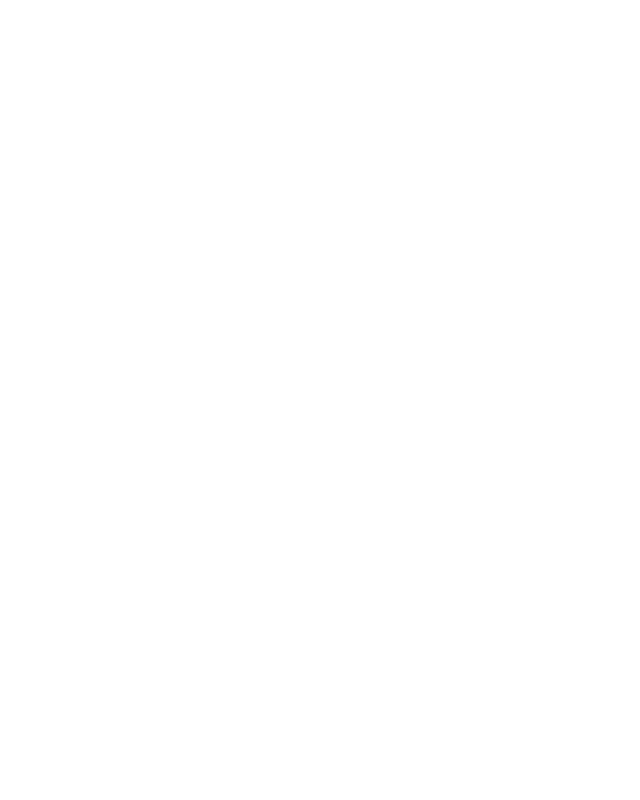
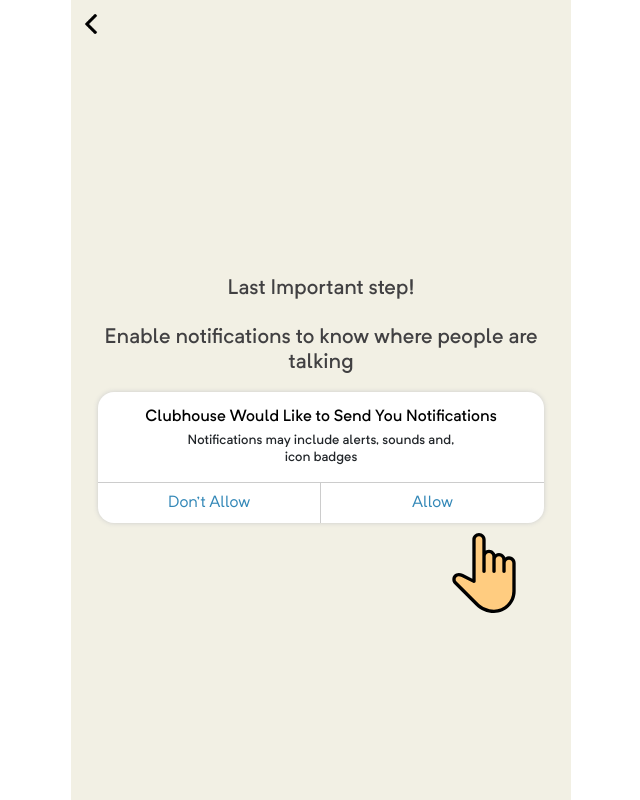
Before and after one commit to ab316/clubhouse-frontend-clone, a React (Create React App) app: page /allow_notification in a window 1280 px wide. Before the commit this address had no page. Shown: the whole page, without its empty margins (319-959 px from the left). Built offline with nearby package versions, Linux system fonts and the light colour scheme.

Commit message:
Allow notification screen

```diff
--- a/src/App.jsx
+++ b/src/App.jsx
@@ -4,6 +4,7 @@ import PlanLayout from './pages/layouts/PlanLayout';
 import Welcome from './pages/Welcome';
 import PhoneConfirmation from './pages/PhoneConfirmation';
 import CodeConfirm from './pages/CodeConfirm';
+import AllowNotification from './pages/AllowNotification';
 
 function App() {
   return (
@@ -13,6 +14,7 @@ function App() {
           <Route path="/" element={<Welcome />} />
           <Route path="/invite" element={<PhoneConfirmation />} />
           <Route path="/code_confirm" element={<CodeConfirm />} />
+          <Route path="/allow_notification" element={<AllowNotification />} />
         </Routes>
       </PlanLayout>
     </Router>
--- /dev/null
+++ b/src/pages/AllowNotification.jsx
@@ -0,0 +1,36 @@
+import React from 'react';
+import {Link} from 'react-router-dom';
+import style from '../styles/phoneConfirmation.module.css';
+
+const AllowNotification = () => {
+  return (
+    <div className={style.phoneConfirmationContainer}>
+      <Link to="/invite" className={style.backBtn}>
+        <img src="/images/arrow.png" alt="Back" />
+      </Link>
+      <div className="text-center">
+        <h1 className="mb-4">Last Important step!</h1>
+        <h1 className="mb-3">
+          Enable notifications to know where people are talking
+        </h1>
+        <div class={style.notificationContainer}>
+          <div className="p-3">
+            <h3>Clubhouse Would Like to Send You Notifications</h3>
+            <p>Notifications may include alerts, sounds and, icon badges</p>
+          </div>
+          <div className={style.actionBtn}>
+            <Link to="/">Don't Allow</Link>
+            <Link to="/">Allow</Link>
+            <img
+              src="/images/handIcon.svg"
+              alt="Hand"
+              className={style.handIcon}
+            />
+          </div>
+        </div>
+      </div>
+    </div>
+  );
+};
+
+export default AllowNotification;
--- a/src/styles/phoneConfirmation.module.css
+++ b/src/styles/phoneConfirmation.module.css
@@ -41,3 +41,48 @@
 .backBtn img {
   width: 20px;
 }
+
+.notificationContainer {
+  border-radius: 1em;
+  background-color: #fff;
+  box-shadow: 0 0 5px #ccc;
+}
+
+.notificationContainer h3 {
+  font-size: 1em;
+  font-weight: 500;
+  color: #000;
+  width: 100%;
+  margin: auto;
+  margin-bottom: 0.3em;
+}
+
+.notificationContainer p {
+  font-size: 0.825em;
+  font-weight: 500;
+  line-height: 1.3;
+  margin: auto;
+}
+
+.notificationContainer .actionBtn {
+  position: relative;
+}
+
+.notificationContainer .actionBtn a {
+  display: inline-block;
+  width: 50%;
+  padding: 0.5em;
+  border-top: 1px solid #ccc;
+  color: var(--btnBgColor);
+}
+
+.notificationContainer .actionBtn > a:first-child {
+  border-right: 1px solid #ccc;
+}
+
+.notificationContainer .handIcon {
+  position: absolute;
+  bottom: -90px;
+  right: 20px;
+  width: 80px;
+}
```
